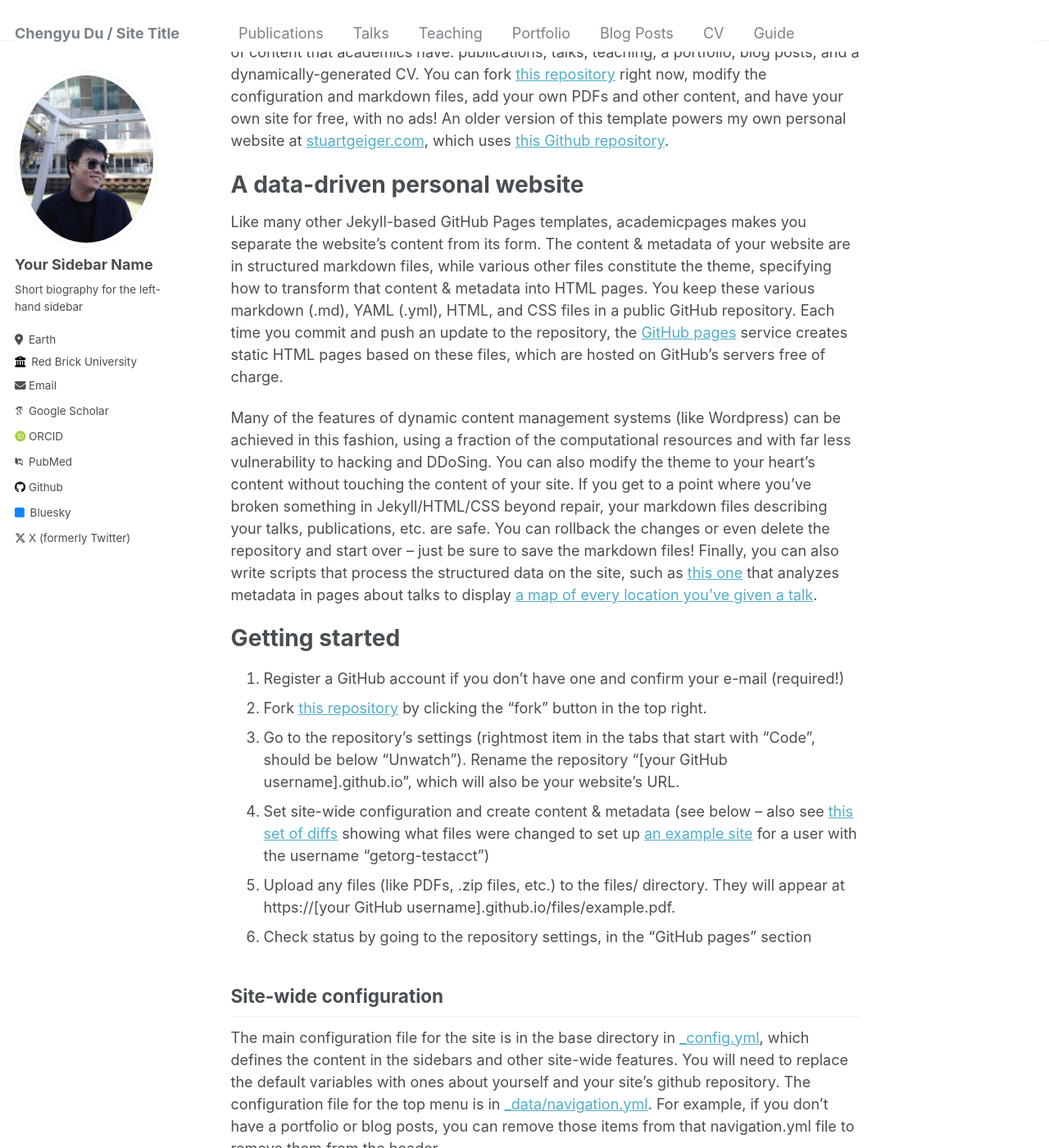
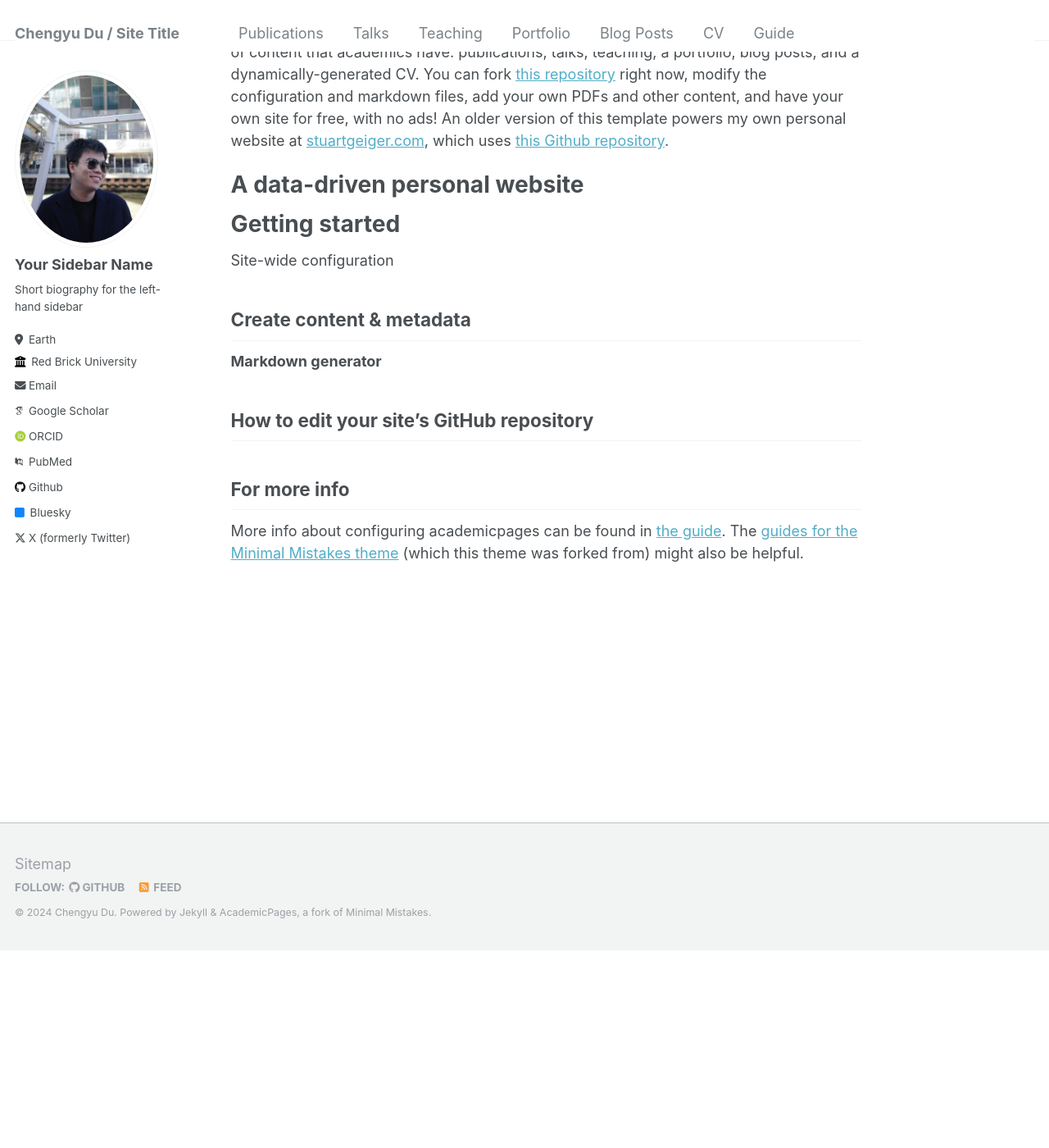
Before and after one commit to ChengyuRicardoDu/ChengyuRicardoDu.github.io, a Jekyll site: the page built from _pages/about.md, in a window 1280 px wide and 1400 px high, scrolled down 241 px. Shown: the whole window at 82% size. Built offline with Jekyll 4.4.1, drawn with Linux system fonts in a browser that asks for light colours; some web fonts are replaced; some of the changed text lies outside the part shown.

Commit message:
Update about.md

```diff
--- a/_pages/about.md
+++ b/_pages/about.md
@@ -11,38 +11,27 @@ This is the front page of a website that is powered by the [academicpages templa
 
 A data-driven personal website
 ======
-Like many other Jekyll-based GitHub Pages templates, academicpages makes you separate the website's content from its form. The content & metadata of your website are in structured markdown files, while various other files constitute the theme, specifying how to transform that content & metadata into HTML pages. You keep these various markdown (.md), YAML (.yml), HTML, and CSS files in a public GitHub repository. Each time you commit and push an update to the repository, the [GitHub pages](https://pages.github.com/) service creates static HTML pages based on these files, which are hosted on GitHub's servers free of charge.
 
-Many of the features of dynamic content management systems (like Wordpress) can be achieved in this fashion, using a fraction of the computational resources and with far less vulnerability to hacking and DDoSing. You can also modify the theme to your heart's content without touching the content of your site. If you get to a point where you've broken something in Jekyll/HTML/CSS beyond repair, your markdown files describing your talks, publications, etc. are safe. You can rollback the changes or even delete the repository and start over -- just be sure to save the markdown files! Finally, you can also write scripts that process the structured data on the site, such as [this one](https://github.com/academicpages/academicpages.github.io/blob/master/talkmap.ipynb) that analyzes metadata in pages about talks to display [a map of every location you've given a talk](https://academicpages.github.io/talkmap.html).
 
 Getting started
 ======
-1. Register a GitHub account if you don't have one and confirm your e-mail (required!)
-1. Fork [this repository](https://github.com/academicpages/academicpages.github.io) by clicking the "fork" button in the top right.
-1. Go to the repository's settings (rightmost item in the tabs that start with "Code", should be below "Unwatch"). Rename the repository "[your GitHub username].github.io", which will also be your website's URL.
-1. Set site-wide configuration and create content & metadata (see below -- also see [this set of diffs](http://archive.is/3TPas) showing what files were changed to set up [an example site](https://getorg-testacct.github.io) for a user with the username "getorg-testacct")
-1. Upload any files (like PDFs, .zip files, etc.) to the files/ directory. They will appear at https://[your GitHub username].github.io/files/example.pdf.
-1. Check status by going to the repository settings, in the "GitHub pages" section
+
 
 Site-wide configuration
-------
-The main configuration file for the site is in the base directory in [_config.yml](https://github.com/academicpages/academicpages.github.io/blob/master/_config.yml), which defines the content in the sidebars and other site-wide features. You will need to replace the default variables with ones about yourself and your site's github repository. The configuration file for the top menu is in [_data/navigation.yml](https://github.com/academicpages/academicpages.github.io/blob/master/_data/navigation.yml). For example, if you don't have a portfolio or blog posts, you can remove those items from that navigation.yml file to remove them from the header.
+
 
 Create content & metadata
 ------
-For site content, there is one markdown file for each type of content, which are stored in directories like _publications, _talks, _posts, _teaching, or _pages. For example, each talk is a markdown file in the [_talks directory](https://github.com/academicpages/academicpages.github.io/tree/master/_talks). At the top of each markdown file is structured data in YAML about the talk, which the theme will parse to do lots of cool stuff. The same structured data about a talk is used to generate the list of talks on the [Talks page](https://academicpages.github.io/talks), each [individual page](https://academicpages.github.io/talks/2012-03-01-talk-1) for specific talks, the talks section for the [CV page](https://academicpages.github.io/cv), and the [map of places you've given a talk](https://academicpages.github.io/talkmap.html) (if you run this [python file](https://github.com/academicpages/academicpages.github.io/blob/master/talkmap.py) or [Jupyter notebook](https://github.com/academicpages/academicpages.github.io/blob/master/talkmap.ipynb), which creates the HTML for the map based on the contents of the _talks directory).
+
 
 **Markdown generator**
 
-I have also created [a set of Jupyter notebooks](https://github.com/academicpages/academicpages.github.io/tree/master/markdown_generator
-) that converts a CSV containing structured data about talks or presentations into individual markdown files that will be properly formatted for the academicpages template. The sample CSVs in that directory are the ones I used to create my own personal website at stuartgeiger.com. My usual workflow is that I keep a spreadsheet of my publications and talks, then run the code in these notebooks to generate the markdown files, then commit and push them to the GitHub repository.
+
 
 How to edit your site's GitHub repository
 ------
-Many people use a git client to create files on their local computer and then push them to GitHub's servers. If you are not familiar with git, you can directly edit these configuration and markdown files directly in the github.com interface. Navigate to a file (like [this one](https://github.com/academicpages/academicpages.github.io/blob/master/_talks/2012-03-01-talk-1.md) and click the pencil icon in the top right of the content preview (to the right of the "Raw | Blame | History" buttons). You can delete a file by clicking the trashcan icon to the right of the pencil icon. You can also create new files or upload files by navigating to a directory and clicking the "Create new file" or "Upload files" buttons.
 
-Example: editing a markdown file for a talk
-![Editing a markdown file for a talk](/images/editing-talk.png)
+
 
 For more info
 ------
```
